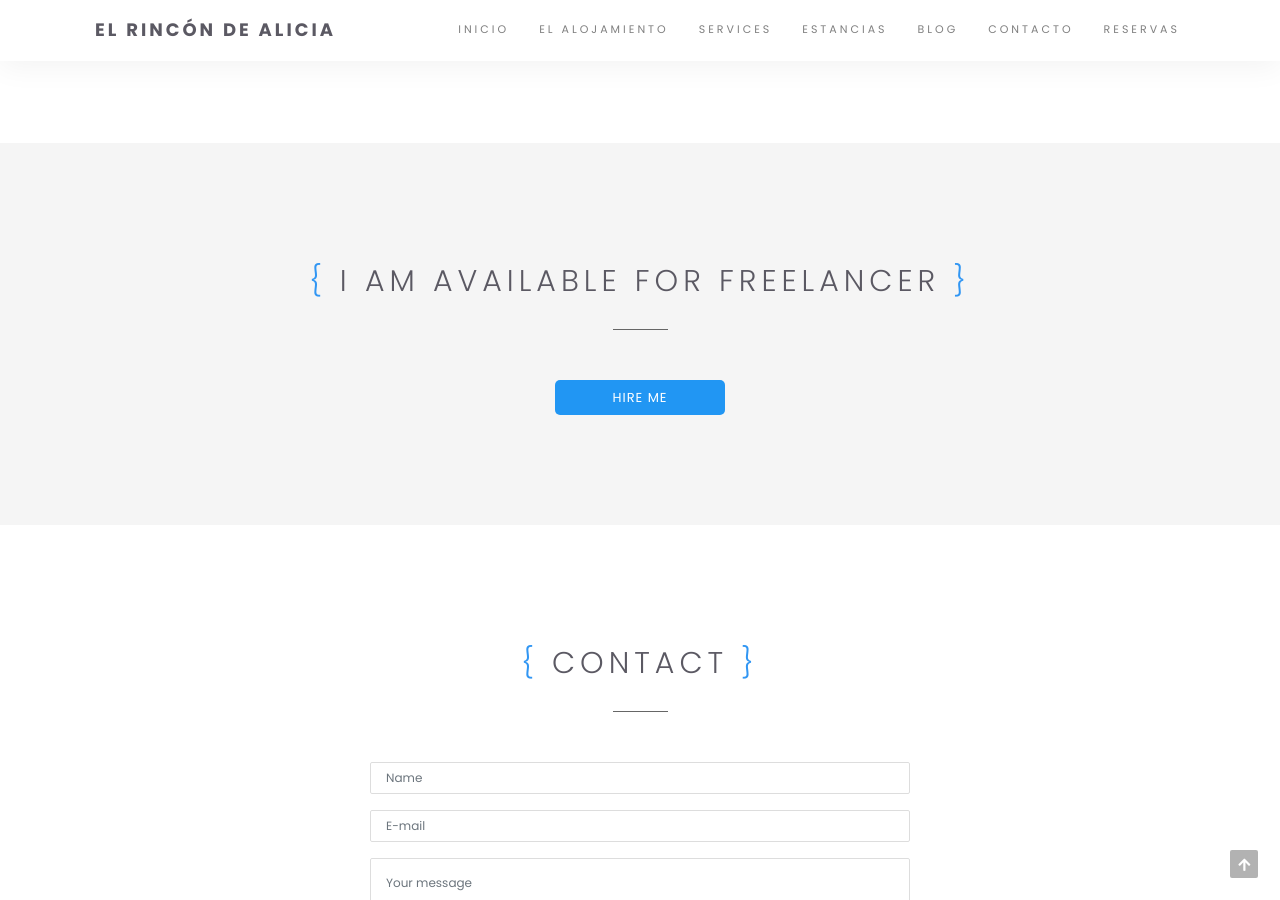
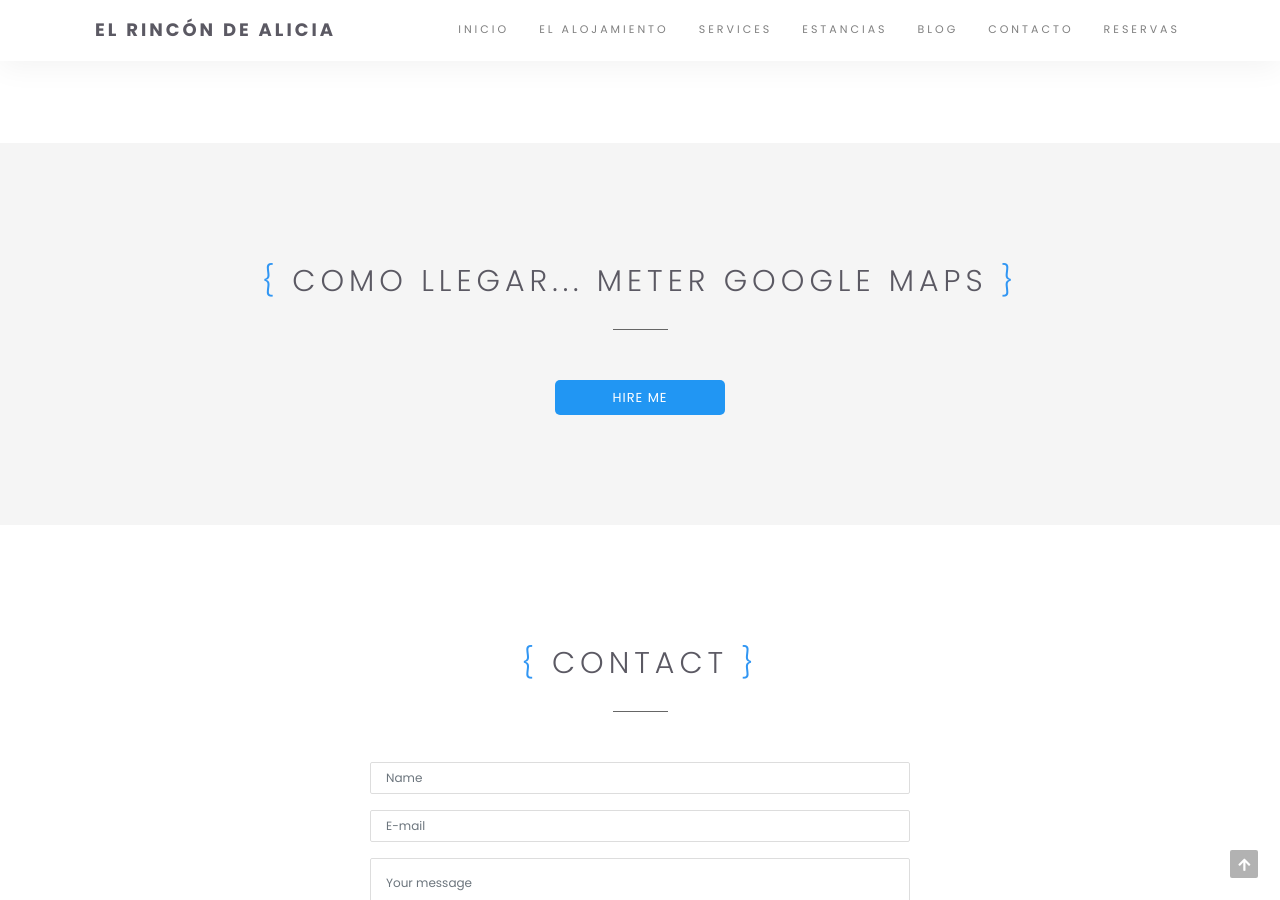
Before and after one commit to kecho05/elrincondealicia, a Jekyll site: the page built from index.html, in a window 1280 px wide and 900 px high, scrolled down 5513 px. Built offline with Jekyll 4.4.1, drawn with Linux system fonts in a browser that asks for light colours; some of the changed text lies outside the part shown.

Commit message:
Update index.html

```diff
--- a/index.html
+++ b/index.html
@@ -528,7 +528,7 @@ layout: default
 	<div class="module module-gray text-center">
 
 		<div class="module-header wow fadeInUp">
-			<h2 class="module-title"> I AM AVAILABLE FOR FREELANCER </h2>
+			<h2 class="module-title"> Como llegar... meter google maps </h2>
 			<div class="module-line"></div>
 		</div>
 
@@ -569,7 +569,7 @@ layout: default
 								<textarea class="form-control" id="c_message" name="c_message" rows="7" placeholder="Your message" required></textarea>
 							</div>
 
-							<button type="submit" class="btn btn-block btn-custom-2 wow fadeInUp" data-wow-delay=".3s">Send Message
+							<button type="submit" class="btn btn-block btn-custom-2 wow fadeInUp" data-wow-delay=".3s">Enviar mensaje
 							</button>
 						</div>
 						<div class="ajax-response"></div>
```
